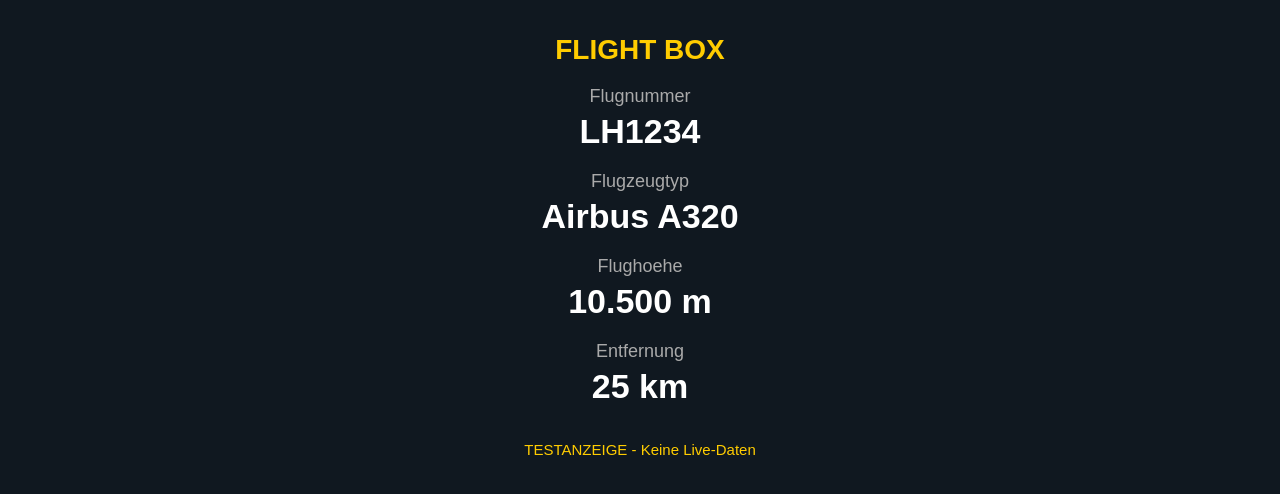
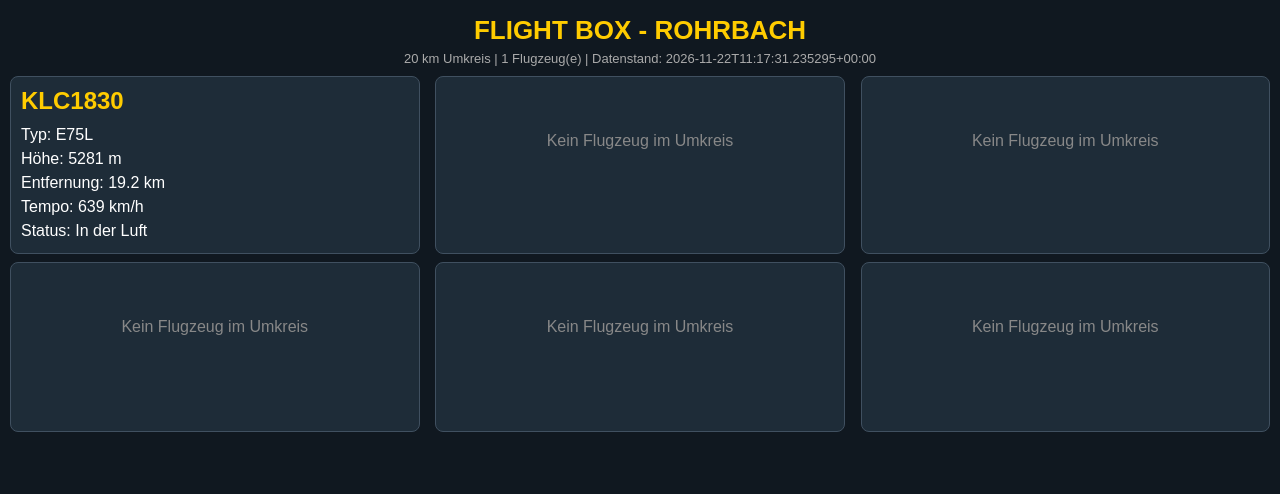
Before and after one commit to hoffi081527/Flightbox, a plain HTML site: page index.html in a window 1280 px wide. Drawn offline with Linux system fonts and the light colour scheme.

Commit message:
Modify title, styles, and add flight data display
Updated the title and adjusted styles for better layout and readability. Added functionality to display flight data dynamically.

```diff
--- a/index.html
+++ b/index.html
@@ -4,32 +4,135 @@
 <head>
 <meta charset="UTF-8">
 <meta name="viewport" content="width=device-width, initial-scale=1">
-<title>Meine Flight Box</title>
+<title>Rohrbach Flight Box</title>
 <style>
 body {
   background: #101820;
   color: white;
   font-family: Arial, sans-serif;
+  margin: 0;
+  padding: 10px;
   text-align: center;
-  margin: 0;
-  padding: 15px;
 }
-h1 { color: #ffcc00; font-size: 28px; }
-.label { color: #aaaaaa; font-size: 18px; margin-top: 20px; }
-.value { font-size: 34px; font-weight: bold; margin-top: 5px; }
-.note { color: #ffcc00; font-size: 15px; margin-top: 35px; }
+h1 {
+  color: #ffcc00;
+  font-size: 26px;
+  margin: 5px 0;
+}
+#info {
+  color: #aaaaaa;
+  font-size: 13px;
+  margin-bottom: 10px;
+}
+#flights {
+  display: flex;
+  flex-wrap: wrap;
+  justify-content: space-between;
+}
+.tile {
+  box-sizing: border-box;
+  width: 32.5%;
+  min-height: 170px;
+  background: #1e2c38;
+  border: 1px solid #405060;
+  border-radius: 8px;
+  padding: 10px;
+  margin-bottom: 8px;
+  text-align: left;
+}
+.flight {
+  color: #ffcc00;
+  font-size: 24px;
+  font-weight: bold;
+  margin-bottom: 8px;
+}
+.detail {
+  font-size: 16px;
+  line-height: 1.5;
+}
+.empty {
+  color: #888888;
+  text-align: center;
+  padding-top: 45px;
+}
 </style>
 </head>
 <body>
-<h1>FLIGHT BOX</h1>
-<div class="label">Flugnummer</div>
-<div class="value">LH1234</div>
-<div class="label">Flugzeugtyp</div>
-<div class="value">Airbus A320</div>
-<div class="label">Flughoehe</div>
-<div class="value">10.500 m</div>
-<div class="label">Entfernung</div>
-<div class="value">25 km</div>
-<div class="note">TESTANZEIGE - Keine Live-Daten</div>
+
+<h1>FLIGHT BOX - ROHRBACH</h1>
+<div id="info">20 km Umkreis - Lade Flugzeugdaten...</div>
+<div id="flights"></div>
+
+<script>
+function anzeigen(daten) {
+  var fluege = daten.flugzeuge || [];
+  var html = "";
+
+  for (var i = 0; i < 6; i++) {
+    html += '<div class="tile">';
+
+    if (i < fluege.length) {
+      var f = fluege[i];
+
+      html += '<div class="flight">' + sicher(f.flug) + '</div>';
+      html += '<div class="detail">';
+      html += 'Typ: ' + sicher(f.typ) + '<br>';
+      html += 'Höhe: ' + wert(f.hoehe_m, ' m') + '<br>';
+      html += 'Entfernung: ' + wert(f.entfernung_km, ' km') + '<br>';
+      html += 'Tempo: ' + wert(f.geschwindigkeit_kmh, ' km/h') + '<br>';
+      html += 'Status: ' + sicher(f.status);
+      html += '</div>';
+    } else {
+      html += '<div class="empty">Kein Flugzeug im Umkreis</div>';
+    }
+
+    html += '</div>';
+  }
+
+  document.getElementById("flights").innerHTML = html;
+  document.getElementById("info").innerHTML =
+    '20 km Umkreis | ' + fluege.length +
+    ' Flugzeug(e) | Datenstand: ' +
+    sicher(daten.aktualisiert || 'unbekannt');
+}
+
+function sicher(wert) {
+  return String(wert == null ? 'Unbekannt' : wert)
+    .replace(/&/g, '&amp;')
+    .replace(/</g, '&lt;')
+    .replace(/>/g, '&gt;');
+}
+
+function wert(v, einheit) {
+  return v == null ? 'Unbekannt' : sicher(v) + einheit;
+}
+
+function laden() {
+  var xhr = new XMLHttpRequest();
+  xhr.open("GET", "flights.json?t=" + new Date().getTime(), true);
+
+  xhr.onreadystatechange = function() {
+    if (xhr.readyState === 4) {
+      if (xhr.status === 200) {
+        try {
+          anzeigen(JSON.parse(xhr.responseText));
+        } catch (e) {
+          document.getElementById("info").innerHTML =
+            "Fehler beim Lesen der Flugzeugdaten";
+        }
+      } else {
+        document.getElementById("info").innerHTML =
+          "Flugzeugdaten derzeit nicht erreichbar";
+      }
+    }
+  };
+
+  xhr.send();
+}
+
+laden();
+setInterval(laden, 60000);
+</script>
+
 </body>
 </html>
```
